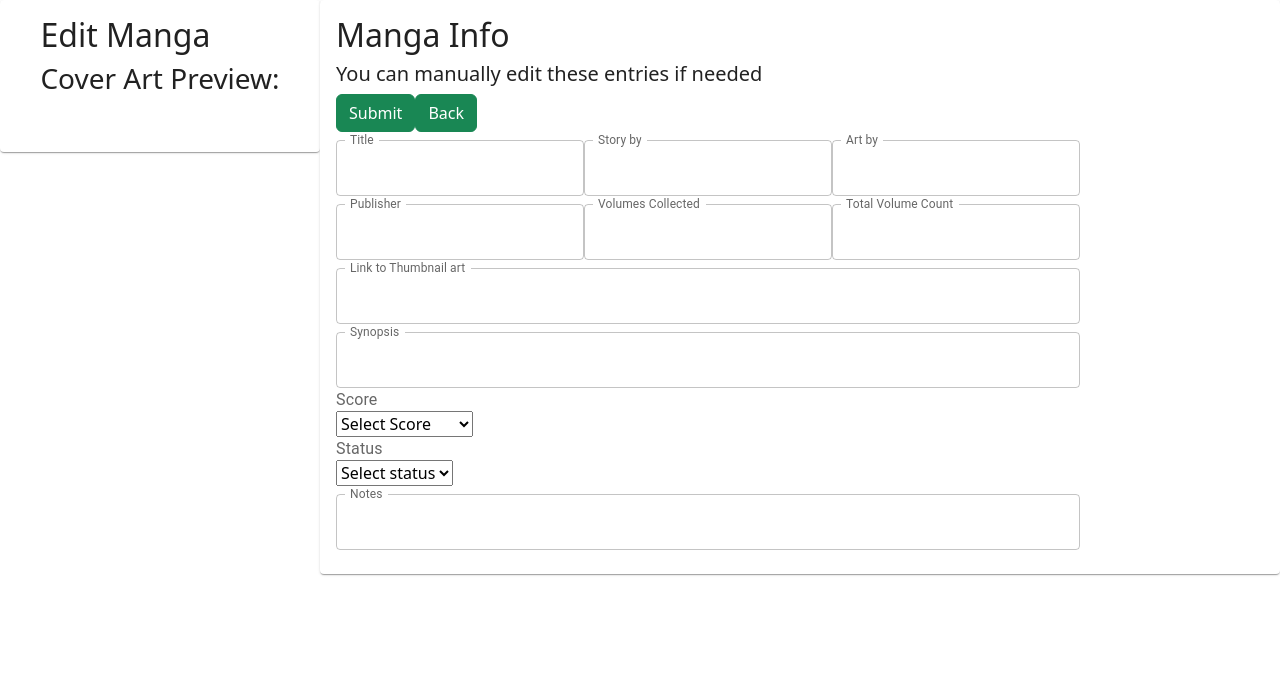
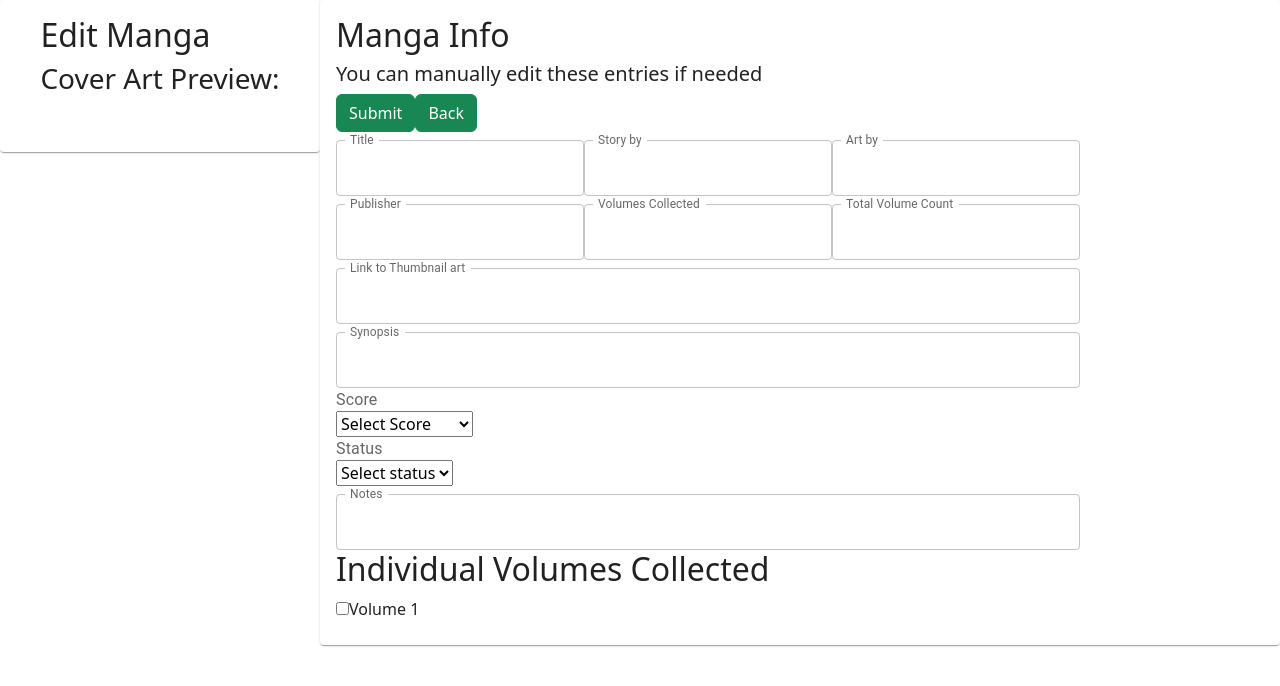
Before and after one commit to BenVuong/Manga-and-Anime-Organizer-using-React-and-SQL, a React (Create React App) app in the folder frontend/: page /edit/1 in a window 1280 px wide. Shown: the top 686 px of the page. Built offline with nearby package versions, Linux system fonts and the light colour scheme; no server answers.

Commit message:
start experimenting with creating check list feature that lets the user check off what individual volume of manga they have collected

```diff
--- a/frontend/src/components/manga/Edit.jsx
+++ b/frontend/src/components/manga/Edit.jsx
@@ -6,6 +6,7 @@ import { Grid, Card, TextField, CardContent, InputLabel } from "@mui/material";
 function Edit() {
   const { id } = useParams();
 
+  const [CheckBoxList, setCheckBoxList] = useState([]);
   const [values, setValues] = useState({
     name: "",
     amountCollected: "",
@@ -34,6 +35,7 @@ function Edit() {
       .get("http://localhost:8081/read/" + id)
       .then((res) => {
         console.log(res);
+
         setValues({
           ...values,
           name: res.data[0].name,
@@ -51,6 +53,18 @@ function Edit() {
       })
       .catch((err) => console.log(err));
   }, []);
+
+  useEffect(() => {
+    setCheckBoxList(new Array(values.volAmount).fill(false));
+  }, [values.volAmount]);
+
+  const handleCheckboxChange = (index) => {
+    const updatedCheckBoxList = CheckBoxList.map((item, idx) =>
+      idx === index ? !item : item
+    );
+
+    setCheckBoxList(updatedCheckBoxList);
+  };
   return (
     <Grid container justify="center">
       <Grid item md={3}>
@@ -210,6 +224,19 @@ function Edit() {
                       setValues({ ...values, notes: e.target.value })
                     }
                   ></TextField>
+                  <h2>Individual Volumes Collected</h2>
+                  <div>
+                    {CheckBoxList.map((isChecked, index) => (
+                      <div key={index}>
+                        <input
+                          type="checkbox"
+                          checked={isChecked}
+                          onChange={() => handleCheckboxChange(index)}
+                        ></input>
+                        <label>Volume {index + 1}</label>
+                      </div>
+                    ))}
+                  </div>
                 </Grid>
               </form>
             </Grid>
```
